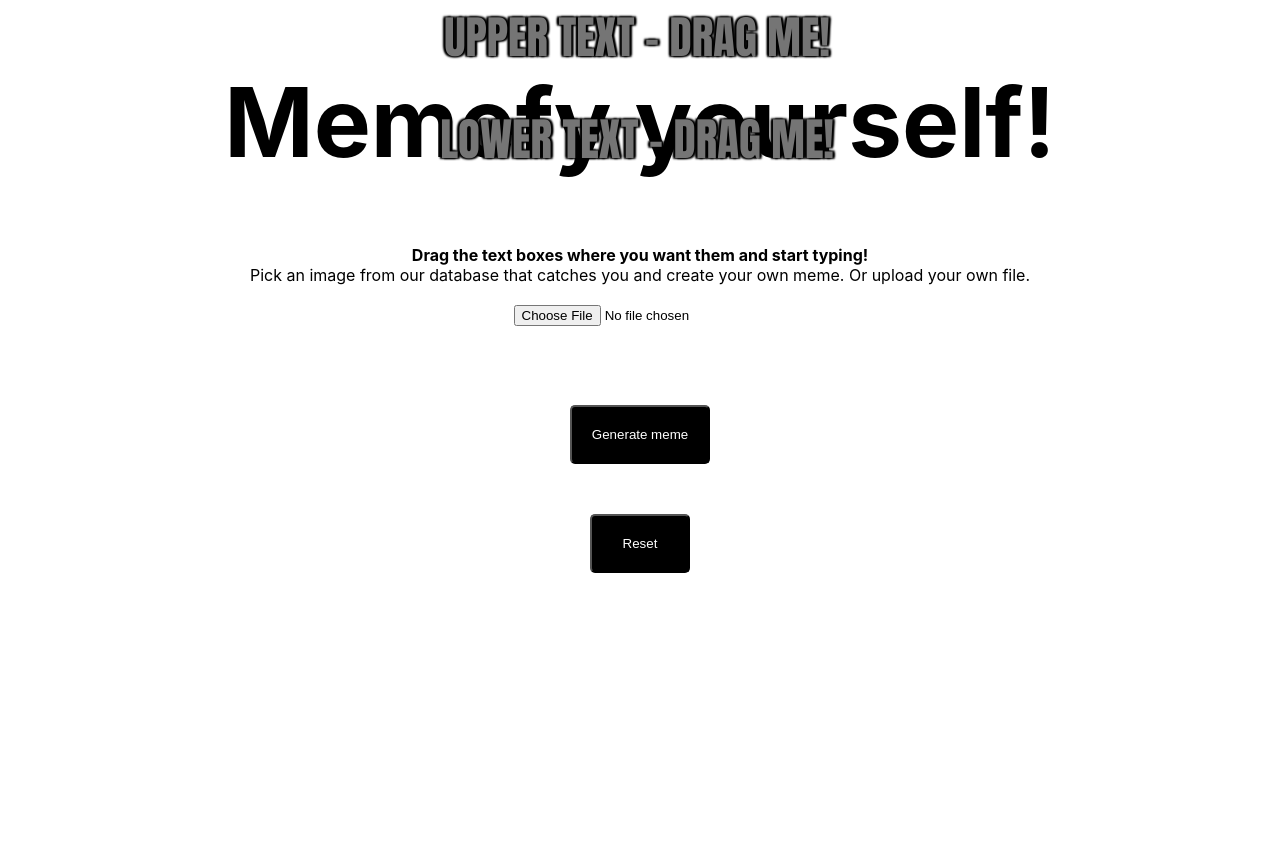
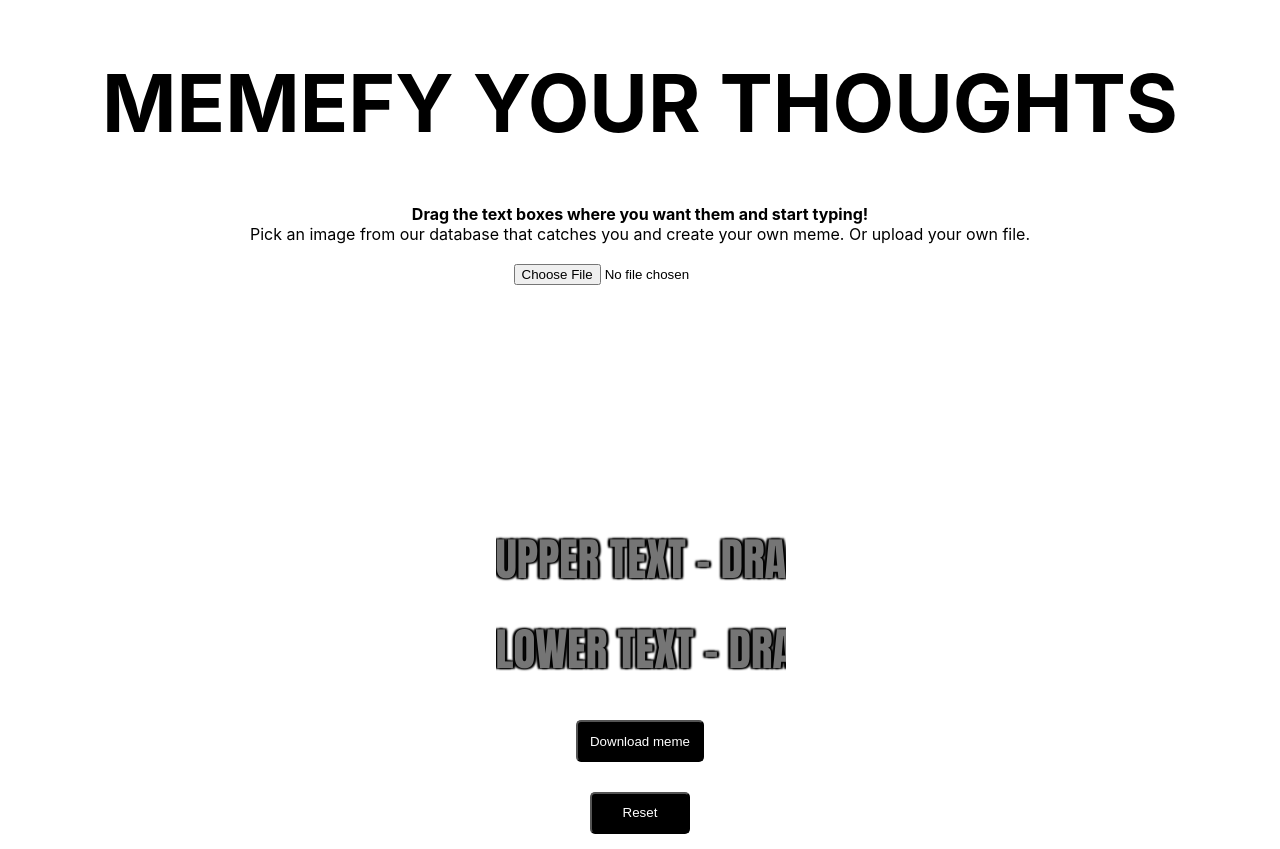
Before and after one commit to VerenaSchwachmeyer/Meme-Generator, a React (Create React App) app: page / in a window 1280 px wide. Before the commit the page ends 800 px from the top, so only its background shows below. Built offline with nearby package versions, Linux system fonts and the light colour scheme; no server answers.

Commit message:
solved a few bugs

```diff
--- a/src/App.css
+++ b/src/App.css
@@ -7,7 +7,7 @@
   margin: 0;
 }
 h1 {
-  font-size: 6em;
+  font-size: 5em;
 }
 
 p {
@@ -22,15 +22,15 @@ p {
 }
 
 .memeContainer {
-  width: 500px;
-  height: 100%;
-  margin: 3%;
+  width: 100%;
+  height: 400px;
   display: block;
+  position: relative;
   /* border: 1px solid red; */
 }
 
 form {
-  width: 490px;
+  width: auto;
   display: flex;
   flex-direction: column;
   justify-content: center;
@@ -39,8 +39,8 @@ form {
 
 .photo {
   width: 100%;
-  height: auto;
-  object-fit: contain;
+  height: 100%;
+  object-fit: cover;
   outline: 0.1rem solid black;
   outline-offset: 0.2rem;
   box-sizing: content-box;
@@ -50,7 +50,7 @@ form {
   display: block;
   color: white;
   border: none;
-  width: 490px;
+  width: 99%;
   height: 50px;
   background-color: transparent;
   text-shadow: -2px -1px 2px #000, 2px -1px 2px #000, -2px 1px 2px #000,
@@ -66,18 +66,13 @@ form {
 }
 
 #input1 {
-  position: relative;
-  top: -350px;
+  position: absolute;
+  bottom: 120px;
 }
 
 #input2 {
-  position: relative;
-  top: -300px;
-}
-
-#submit {
-  position: relative;
-  top: -100px;
+  position: absolute;
+  bottom: 30px;
 }
 
 #submit:hover {
--- a/src/App.js
+++ b/src/App.js
@@ -4,7 +4,7 @@ import GetMeme from "./components/GetMeme";
 function App() {
   return (
     <div className="App">
-      <h1>Memefy yourself!</h1>
+      <h1>MEMEFY YOUR THOUGHTS</h1>
 
       <p>
         <strong>
--- a/src/components/GetMeme.jsx
+++ b/src/components/GetMeme.jsx
@@ -1,4 +1,4 @@
-import { useState, useEffect } from "react";
+import { useState, useEffect, useRef } from "react";
 import Draggable, { DraggableCore } from "react-draggable";
 import UploadFile from "./UploadFile";
 import domtoimage from "dom-to-image";
@@ -11,6 +11,7 @@ export default function GetMeme() {
   const [text0, setText0] = useState();
   const [text1, setText1] = useState();
   const [URL, setURL] = useState();
+  const [reset, setReset] = useState(true);
 
   let primaryURL = "https://api.imgflip.com/get_memes";
 
@@ -84,7 +85,8 @@ export default function GetMeme() {
 
   useEffect(() => {
     getMemefromAPI(primaryURL);
-  }, []);
+    setReset(false);
+  }, [reset === true]);
 
   useEffect(() => {
     setText0("");
@@ -116,18 +118,19 @@ export default function GetMeme() {
         <div id="memeContainer" className="memeContainer">
           {URL && (
             <>
-              <img src={URL} className="photo" alt=""></img>
+              <img id="photo" src={URL} className="photo" alt=""></img>
             </>
           )}
 
           {memes && (
             <img
+              id="photo"
               className="photo"
               src={memes[indexNumber].url}
               alt="meme image"
             ></img>
           )}
-          <Draggable>
+          <Draggable bounds="parent">
             <input
               id="input1"
               className="inputtext"
@@ -139,7 +142,7 @@ export default function GetMeme() {
               }}
             ></input>
           </Draggable>
-          <Draggable>
+          <Draggable bounds="parent">
             <input
               id="input2"
               className="inputtext"
@@ -160,13 +163,15 @@ export default function GetMeme() {
             postMeme(e);
           }}
         >
-          Generate meme
+          Download meme
         </button>
         <button
           id="submit"
           onClick={(e) => {
+            setReset(true);
             setText0("");
             setText1("");
+            setIndexNumber(0);
           }}
         >
           Reset
--- a/src/components/UploadFile.jsx
+++ b/src/components/UploadFile.jsx
@@ -1,8 +1,6 @@
 import { useState } from "react";
 
 export default function UploadFile({ setURL, setMemes }) {
-  const [file, setFile] = useState();
-
   return (
     <div>
       <input
@@ -10,8 +8,7 @@ export default function UploadFile({ setURL, setMemes }) {
         type="file"
         accept="image/*"
         onChange={(event) => {
-          setFile(event.target.files[0]);
-          setURL(URL.createObjectURL(file));
+          setURL(URL.createObjectURL(event.target.files[0]));
           setMemes();
         }}
       ></input>
```
